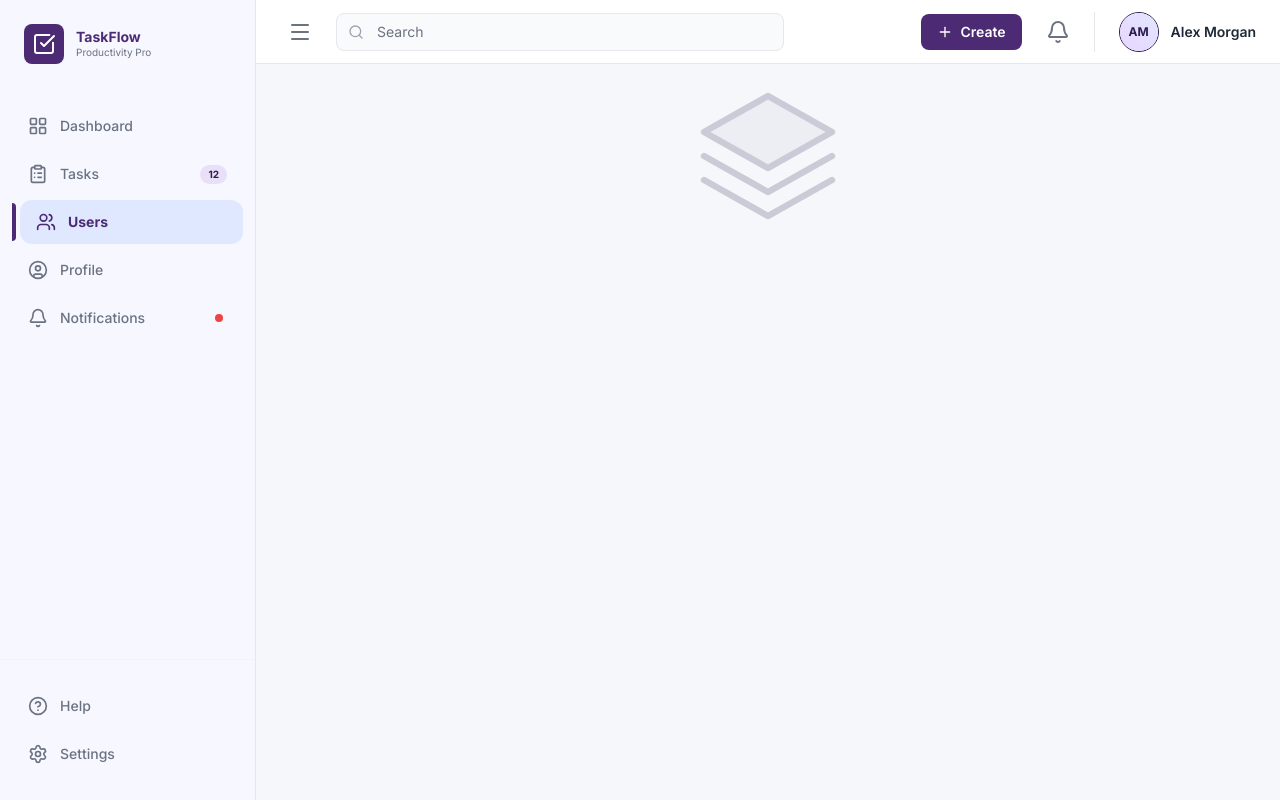
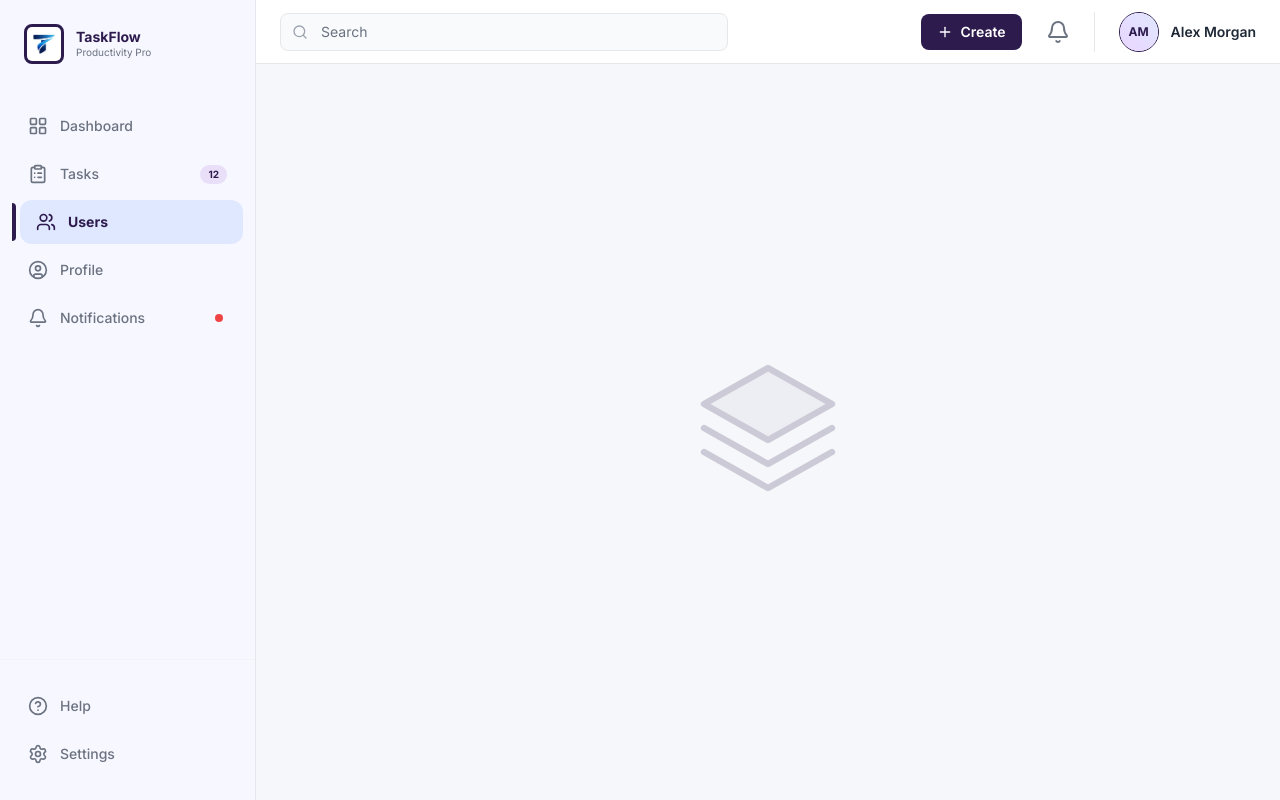
Before and after one commit to truongthihonghoa/Task_Managerment_System, a React (Vite) app in the folder frontend/: page /mainlayout in a window 1280 px wide. Built offline with nearby package versions, Linux system fonts and the light colour scheme.

Commit message:
Update LoginPage

```diff
--- a/frontend/src/components/layout/MainLayout.jsx
+++ b/frontend/src/components/layout/MainLayout.jsx
@@ -1,9 +1,7 @@
-import React, { useEffect, useState } from 'react';
-import { Outlet } from 'react-router-dom';
+import React, { useEffect } from 'react';
+import taskflowLogo from '../../assets/taskflow-logo.png';
 
 export default function MainLayout() {
-  const [isSidebarOpen, setIsSidebarOpen] = useState(true);
-
   // Tự động kích hoạt Lucide Icons từ CDN khi component mount
   useEffect(() => {
     if (window.lucide) {
@@ -19,7 +17,7 @@ export default function MainLayout() {
         .sidebar-active-indicator {
           width: 4px;
           height: 38px;
-          background-color: #4C2B74;
+          background-color: #2D1B4E;
           border-radius: 0 4px 4px 0;
           position: absolute;
           left: 0;
@@ -29,15 +27,15 @@ export default function MainLayout() {
       `}</style>
 
       {/* BEGIN: LeftSidebar */}
-      <aside className={`${isSidebarOpen ? 'w-64' : 'w-0'} bg-[#F6F7FF] border-r border-gray-200 flex flex-col h-full z-20 transition-all duration-300 overflow-hidden`} data-purpose="main-navigation">
+      <aside className="w-64 bg-[#F6F7FF] border-r border-gray-200 flex flex-col h-full z-20" data-purpose="main-navigation">
 
         {/* Logo Section */}
         <div className="p-6 flex items-center space-x-3">
-          <div className="w-10 h-10 bg-[#4C2B74] rounded-lg flex items-center justify-center">
-            <i className="text-white w-6 h-6" data-lucide="check-square"></i>
+          <div className="w-10 h-10 bg-[#2D1B4E] rounded-lg flex items-center justify-center border-[3px] border-[#2D1B4E] overflow-hidden">
+            <img alt="TaskFlow Logo" className="w-[50px] h-[50px] max-w-none object-contain scale-[1.35]" src={taskflowLogo}/>
           </div>
           <div>
-            <h1 className="text-[#4C2B74] font-bold text-sm leading-tight">TaskFlow</h1>
+            <h1 className="text-[#2D1B4E] font-bold text-sm leading-tight">TaskFlow</h1>
             <p className="text-[#6B7280] text-[10px]">Productivity Pro</p>
           </div>
         </div>
@@ -60,8 +58,8 @@ export default function MainLayout() {
           {/* Active Item: Users (Sửa đổi chuẩn góc bo rounded-xl và màu nền gốc) */}
           <div className="relative flex items-center">
             <div className="sidebar-active-indicator"></div>
-            <a className="flex items-center flex-1 px-4 py-3 bg-[#E0E8FF] text-[#4C2B74] rounded-xl transition-colors ml-2" href="#">
-              <i className="w-5 h-5 mr-3 text-[#4C2B74]" data-lucide="users"></i>
+            <a className="flex items-center flex-1 px-4 py-3 bg-[#E0E8FF] text-[#2D1B4E] rounded-xl transition-colors ml-2" href="#">
+              <i className="w-5 h-5 mr-3 text-[#2D1B4E]" data-lucide="users"></i>
               <span className="text-sm font-bold">Users</span>
             </a>
           </div>
@@ -100,10 +98,7 @@ export default function MainLayout() {
         {/* BEGIN: MainHeader */}
         <header className="h-16 bg-white border-b border-gray-200 flex items-center justify-between px-6 z-10" data-purpose="top-header">
           <div className="flex items-center flex-1 max-w-xl">
-            <button
-              className="p-2 mr-4 text-gray-500 hover:bg-gray-100 rounded-lg transition-colors"
-              onClick={() => setIsSidebarOpen(!isSidebarOpen)}
-            >
+            <button className="p-2 mr-4 text-gray-500 lg:hidden">
               <i className="w-6 h-6" data-lucide="menu"></i>
             </button>
             <div className="relative w-full max-w-md">
@@ -120,7 +115,7 @@ export default function MainLayout() {
 
           <div className="flex items-center space-x-6">
             {/* Create Button */}
-            <button className="bg-[#4C2B74] text-white px-4 py-2 rounded-lg flex items-center text-sm font-semibold hover:bg-opacity-90 transition-all">
+            <button className="bg-[#2D1B4E] text-white px-4 py-2 rounded-lg flex items-center text-sm font-semibold hover:bg-opacity-90 transition-all">
               <i className="w-4 h-4 mr-2" data-lucide="plus"></i>
               Create
             </button>
@@ -144,12 +139,10 @@ export default function MainLayout() {
         {/* END: MainHeader */}
 
         {/* BEGIN: MainContentArea */}
-        <main className="flex-1 flex flex-col" data-purpose="main-display">
-        {/* Render nested route components */}
-        <Outlet />
-        {/* Centered Illustration Placeholder */}
-        <div className="flex flex-col items-center justify-center opacity-20">
-          <div className="relative w-48 h-48">
+        <main className="flex-1 bg-[#F5F7FA] flex items-center justify-center relative overflow-hidden" data-purpose="main-display">
+          {/* Centered Illustration Placeholder */}
+          <div className="flex flex-col items-center justify-center opacity-20">
+            <div className="relative w-48 h-48">
               <div className="absolute inset-0 flex items-center justify-center">
                 <svg fill="none" height="240" viewBox="0 0 240 240" width="240" xmlns="http://www.w3.org/2000/svg">
                   <path d="M120 40L40 85L120 130L200 85L120 40Z" fill="#2D1B4E" fillOpacity="0.2"></path>
--- a/frontend/src/pages/LoginPage.jsx
+++ b/frontend/src/pages/LoginPage.jsx
@@ -1,4 +1,5 @@
 import React, { useState, useEffect } from 'react';
+import taskflowLogo from '../assets/taskflow-logo.png';
 import { useNavigate } from 'react-router-dom'; // 1. Khai báo import điều hướng
 
 export default function LoginPage() {
@@ -79,8 +80,8 @@ export default function LoginPage() {
 
                     {/* Phần Logo & Tiêu đề */}
                     <div className="flex flex-col items-center gap-4 text-center">
-                        <div className="w-16 h-16 bg-primary-container/10 rounded-xl flex items-center justify-center mb-1">
-                            <img alt="TaskMaster Logo" className="w-12 h-12 object-contain" src="https://images.unsplash.com/photo-1618005182384-a83a8bd57fbe?auto=format&fit=crop&w=100&q=80" />
+                        <div className="w-16 h-16 bg-primary-container/10 rounded-xl flex items-center justify-center mb-1 border-[5px] border-[#2D1B4E] overflow-hidden">
+                            <img alt="TaskMaster Logo" className="w-[86px] h-[86px] max-w-none object-contain scale-[1.35]" src={taskflowLogo}/>
                         </div>
                         <div className="space-y-1">
                             <h1 className="text-[24px] leading-[32px] font-semibold tracking-[-0.01em] text-on-surface dark:text-inverse-on-surface">
@@ -96,7 +97,7 @@ export default function LoginPage() {
                     <form className="flex flex-col gap-6" onSubmit={handleLogin}>
 
                         {/* Ô nhập Email */}
-                        <div className="flex flex-col gap-1">
+                        <div className="flex flex-col gap-[9px]">
                             <label className="text-[12px] leading-[16px] tracking-[0.05em] font-medium text-on-surface-variant dark:text-surface-variant" htmlFor="email">
                                 Email Address
                             </label>
@@ -126,7 +127,7 @@ export default function LoginPage() {
                         </div>
 
                         {/* Ô nhập Mật khẩu */}
-                        <div className="flex flex-col gap-1">
+                        <div className="flex flex-col gap-[9px]">
                             <label className="text-[12px] leading-[16px] tracking-[0.05em] font-medium text-on-surface-variant dark:text-surface-variant" htmlFor="password">
                                 Password
                             </label>
@@ -146,7 +147,7 @@ export default function LoginPage() {
                                 <button
                                     type="button"
                                     onClick={() => setShowPassword(!showPassword)}
-                                    className="absolute right-4 top-1/2 -translate-y-1/2 text-outline hover:text-on-surface dark:text-outline-variant dark:hover:text-inverse-on-surface transition-colors"
+                                    className="absolute right-4 top-[54%] -translate-y-1/2 text-outline hover:text-on-surface dark:text-outline-variant dark:hover:text-inverse-on-surface transition-colors"
                                 >
                                     <span className="material-symbols-outlined text-[20px]">
                                         {showPassword ? 'visibility_off' : 'visibility'}
@@ -166,7 +167,7 @@ export default function LoginPage() {
                                     Remember Me
                                 </span>
                             </label>
-                            <a className="text-[12px] leading-[16px] font-medium tracking-[0.05em] text-primary dark:text-inverse-primary hover:underline underline-offset-4" href="#forgot">
+                            <a className="text-[12px] leading-[16px] font-medium tracking-[0.05em] text-[#2D1B4E] dark:text-[#2D1B4E]/80 hover:underline underline-offset-4" href="#forgot">
                                 Forgot Password?
                             </a>
                         </div>
@@ -175,8 +176,8 @@ export default function LoginPage() {
                         <button
                             type="submit"
                             disabled={isLoading || isRedirecting}
-                            className={`w-full py-4 text-white text-[20px] font-semibold flex items-center justify-center gap-4 rounded-lg active:scale-[0.98] transition-all duration-200 shadow-sm
-                            ${isRedirecting ? 'bg-tertiary-container' : 'bg-primary dark:bg-primary-container hover:bg-primary/90'}`}
+                            className={`w-full py-3 text-white text-[18px] font-semibold flex items-center justify-center gap-4 rounded-lg active:scale-[0.98] transition-all duration-200 shadow-sm
+                            ${isRedirecting ? 'bg-tertiary-container' : 'bg-[#4C2B74] hover:bg-[#4C2B74]/90 dark:bg-[#4C2B74]'}`}
                         >
                             <span className={isLoading ? 'opacity-50' : ''}>
                                 {isRedirecting ? 'Redirecting...' : 'Login'}
@@ -192,7 +193,7 @@ export default function LoginPage() {
                     <div className="pt-6 border-t border-outline-variant/30 dark:border-outline/20 text-center">
                         <p className="text-[14px] leading-[20px] font-normal text-on-surface-variant dark:text-surface-variant">
                             Don't have an account?{' '}
-                            <a className="text-primary dark:text-inverse-primary font-bold hover:underline underline-offset-4" href="#register">
+                            <a className="text-[#2D1B4E] dark:text-[#2D1B4E]/80 font-bold hover:underline underline-offset-4" href="#register">
                                 Register
                             </a>
                         </p>
```
Also changed, not shown: frontend/src/assets/taskflow-logo.png (added).
